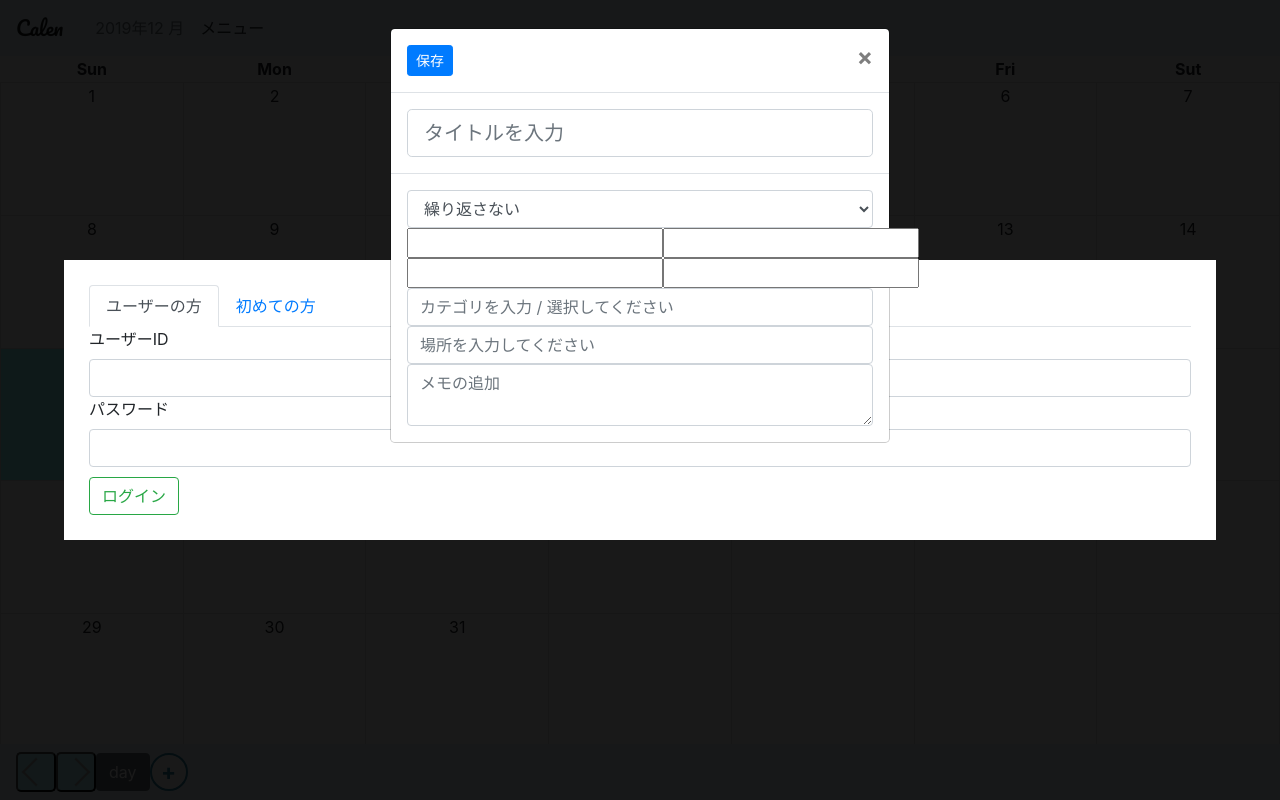
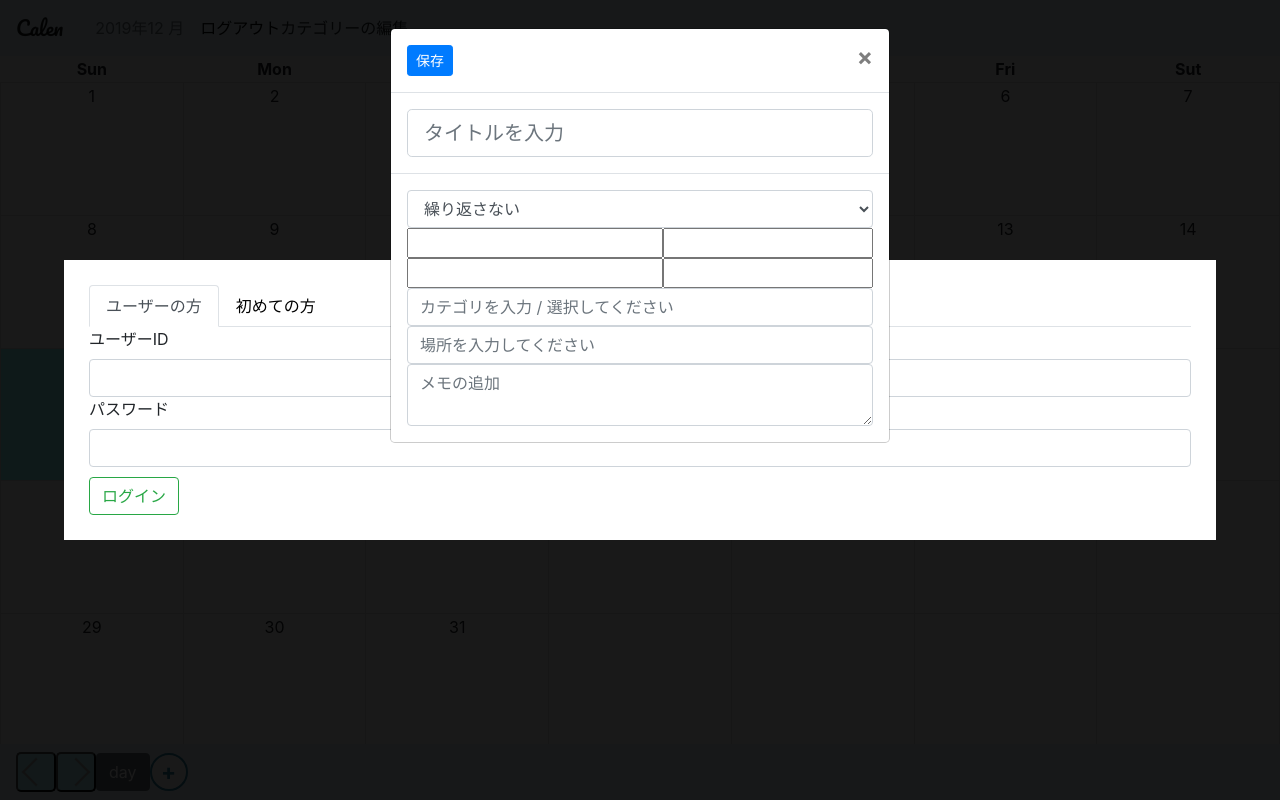
Before and after one commit to naruhiko-toda/MyCalendar, a Django app: page / in a window 1280 px wide, after a click that opens the changed part. Run offline with Django 3.2, Linux system fonts and the light colour scheme; some libraries are stand-ins or nearby versions.

Commit message:
ログアウトを作った

```diff
--- a/calen/templates/calen/modules/header.html
+++ b/calen/templates/calen/modules/header.html
@@ -5,6 +5,7 @@
   <span class="navbar-toggler-icon"></span>
   </button>
   <div class="collapse navbar-collapse" id="navbarSupportedContent">
-    メニュー
+    <a href="/">ログアウト</a>
+    <div class="edit_category_button" onclick="edit_category();">カテゴリーの編集</div>
   </div>
 </nav>
--- a/calen/views.py
+++ b/calen/views.py
@@ -218,6 +218,7 @@ def get_calendar(request):
     display_month   = int(request.POST["display_month"])
     display_date    = int(request.POST["display_date"])
     if request.POST["type"] == "forward":
+        print(request.POST["format"])
         tar_calendar, tar_year, tar_month, tar_date = get_forward_calendar(
             display_year,
             display_month,
@@ -268,7 +269,7 @@ def get_before_calendar(year, month, date, type):
             tar_year    = year
             tar_month   = month - 1
             tar_date    = date
-        return calendar.monthcalendar(tar_year, tar_month),tar_year,tar_month
+        return calendar.monthcalendar(tar_year, tar_month), tar_year, tar_month, tar_date
     else:
         if date == 1:
             if month == 1:
@@ -295,7 +296,7 @@ def get_forward_calendar(year, month, date, type):
             tar_year    = year
             tar_month   = month + 1
             tar_date    = date
-        return calendar.monthcalendar(tar_year, tar_month),tar_year,tar_month, tar_date
+        return calendar.monthcalendar(tar_year, tar_month), tar_year, tar_month, tar_date
     else:
         if month == 12:
             if date == 31:
--- a/static/calen/css/index.css
+++ b/static/calen/css/index.css
@@ -2,6 +2,13 @@
   box-sizing: border-box;
 }
 
+a{
+  color: black;
+}
+
+a:hover{
+  color: #123456;
+}
 footer{
   width: 100%;
   position: fixed;
@@ -95,6 +102,7 @@ td{
   border-radius: 10%;
   height: 29px;
   margin-bottom: 1px;
+  text-align: left;
 }
 
 
@@ -122,6 +130,10 @@ td{
 
 #sign_up_complete_button, #sign_in_complete_button{
   margin-top: 10px;
+}
+
+#start_time_input, #finish_time_input{
+  width:90%;
 }
 
 .btn_b {
--- a/static/calen/js/index.js
+++ b/static/calen/js/index.js
@@ -1,3 +1,21 @@
+function check_user_login_statement(){
+  if(login){
+    $('.js-modal').fadeOut();
+  }else{
+    $('.js-modal').fadeIn();
+  }
+};
+
+function display_calen_title(year,month,date,type){
+  switch (type) {
+    case "month":
+      $(".calen_title").html(year+"年"+month+" 月")
+      break;
+    case "day":
+      $(".calen_title").html(year+"年"+month+" 月"+date+" 日")
+  }
+}
+
 function create_calendar(){
   switch( calendar["type"] ){
     case "month":
@@ -36,16 +54,6 @@ function create_calendar(){
   }
   display_calen_title(display_time["display_year"], display_time["display_month"], display_time["display_date"], calendar["type"]);
   display_schedule(schedules);
-}
-
-function display_calen_title(year,month,date,type){
-  switch (type) {
-    case "month":
-      $(".calen_title").html(year+"年"+month+" 月")
-      break;
-    case "day":
-      $(".calen_title").html(year+"年"+month+" 月"+date+" 日")
-  }
 }
 
 function draw_today(this_year,this_month,this_date){
@@ -99,11 +107,13 @@ function display_time_picker(){
 function insert_data_for_edit(schedule){
   console.log(schedule)
   $("#title_input").val(schedule["title"]);
-  $("#category_list").val(schedule["category_name"]);
+  $("#roop_type_input").val(schedule["roop_type"]);
   $(".start_date").val(schedule["start_date"]);
   $(".start_time").val(schedule["start_time"]);
   $(".finish_date").val(schedule["finish_date"]);
   $(".finish_time").val(schedule["finish_time"]);
+  $("#category_list").val(schedule["category_name"]);
+  $("#place_input").val(schedule["place"]);
   $("#description_input").val(schedule["description"]);
   $('#register_schedule_button').off('click',create_schedule );
   $('#register_schedule_button').on('click',function(){
@@ -153,36 +163,24 @@ function check_time(){
   }
 }
 
-function check_user_login_statement(){
-  if(login){
-    $('.js-modal').fadeOut();
-  }else{
-    $('.js-modal').fadeIn();
-  }
-};
-
 function display_schedule(schedules){
   switch (calendar["type"]) {
     case "month":
-    console.log(schedules);
       for(var i=0; i < schedules.length; i++){
         if(schedules[i]["roop_type"] == "ev_day"){
           $(".has_day").append("\
           <li class='schedule_month'>"+schedules[i]["title"]+"</li>\
           ");
         }else if(schedules[i]["roop_type"] == "ev_week"){
-          console.log("毎週のやつ")
           this_day_order = new Date(schedules[i]["start_date"]).getDay()
-          console.log(this_day_order)
           for(var j=0; j<calendar["value"].length; j++){
             if(calendar["value"][j][this_day_order] != 0){
-              $(".calendar_month tbody tr:nth-child("+j+") td:nth-child("+parseInt(this_day_order+1)+")").append(
+              $(".calendar_month tbody tr:nth-child("+parseInt(j+1)+") td:nth-child("+parseInt(this_day_order+1)+")").append(
                 "<li class='schedule_month'>"+schedules[i]["title"]+"</li>"
               )
             }
           }
         }else{
-          // console.log("そのほかのやつ")
           $("#"+schedules[i]["start_date"]).append("\
             <li class='schedule_month'>"+schedules[i]["title"]+"</li>\
           ");
@@ -215,7 +213,14 @@ function display_schedule(schedules){
       for(var i=0; i < display_schedules.length; i++){
         calc_position(display_schedules[i]["start_time"], display_schedules[i]["finish_time"]);
         period = finish_position - start_position
-        $(".calendar_day tbody").append("<div id='schedule_"+i+"' class='schedule_day' onclick='insert_data_for_edit("+JSON.stringify(display_schedules[i])+");' data-toggle='modal' data-target='#schedule_modal'>"+display_schedules[i]["title"]+"</div>")
+        $(".calendar_day tbody").append(
+          "\
+          <div id='schedule_"+i+"'\
+          class='schedule_day'\
+          onclick='insert_data_for_edit("+JSON.stringify(display_schedules[i])+");'\
+          data-toggle='modal' data-target='#schedule_modal'>\
+          "+display_schedules[i]["title"]+"<br><small>　　　　:"+display_schedules[i]["place"]+"</small>"+"</div>"
+        )
         $("#schedule_"+i).css("top",(start_position) * 30 + 56);
         $("#schedule_"+i).css("height",period * 29);
       }
@@ -272,3 +277,7 @@ function check_password(){
     }
   });
 }
+
+function edit_category(){
+  alert("未実装です。modalが出てカテゴリ一を作ったり消したりできるものを作りたかったです。")
+}
```
Also changed, not shown: db.sqlite3.
